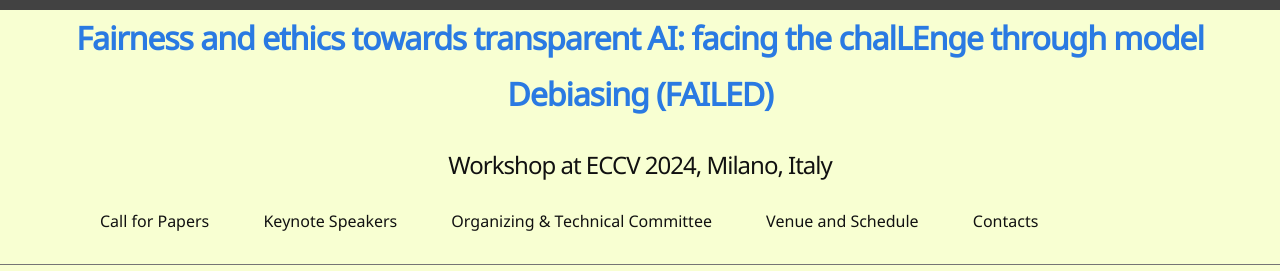
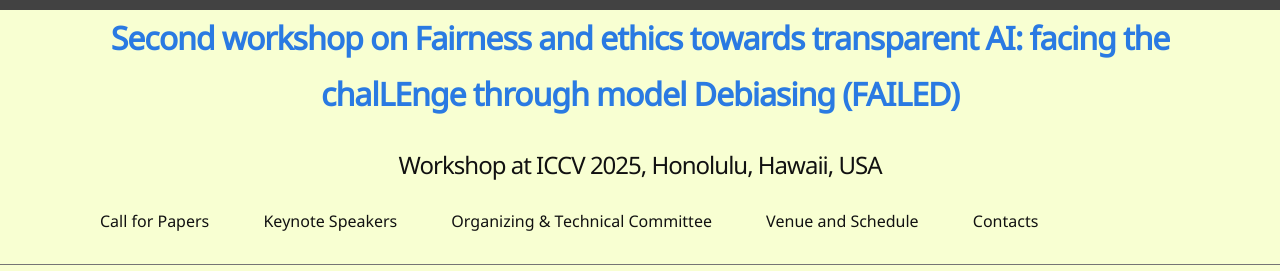
Before and after one commit to VitoPaoloPastore/2nd-FAILED-Workshop-ICCV-2025.github.io, a Jekyll site: the page built from index.md, in a window 1280 px wide, cut to the strip 0-271 px from the top of the page. Built offline with Jekyll 4.4.1, drawn with Linux system fonts in a browser that asks for light colours.

Commit message:
Add files via upload

```diff
--- a/_includes/header.html
+++ b/_includes/header.html
@@ -2,9 +2,9 @@
 
   <div class="wrapper">
   <p style="text-align:center;">
-  <a class="site-title" href="{{ '/' | relative_url }}"><strong>Fairness and ethics towards transparent AI: facing the chalLEnge through model Debiasing (FAILED)</strong></a>
+  <a class="site-title" href="{{ '/' | relative_url }}"><strong>Second workshop on Fairness and ethics towards transparent AI: facing the chalLEnge through model Debiasing (FAILED)</strong></a>
   </p>
-   <p style="text-align:center;" class="site-subtitle"> Workshop at ECCV 2024, Milano, Italy </p>
+   <p style="text-align:center;" class="site-subtitle"> Workshop at ICCV 2025, Honolulu, Hawaii, USA </p>
     <div class="wrapper">
     <nav class="site-nav">
       <span class="menu-icon">
```
